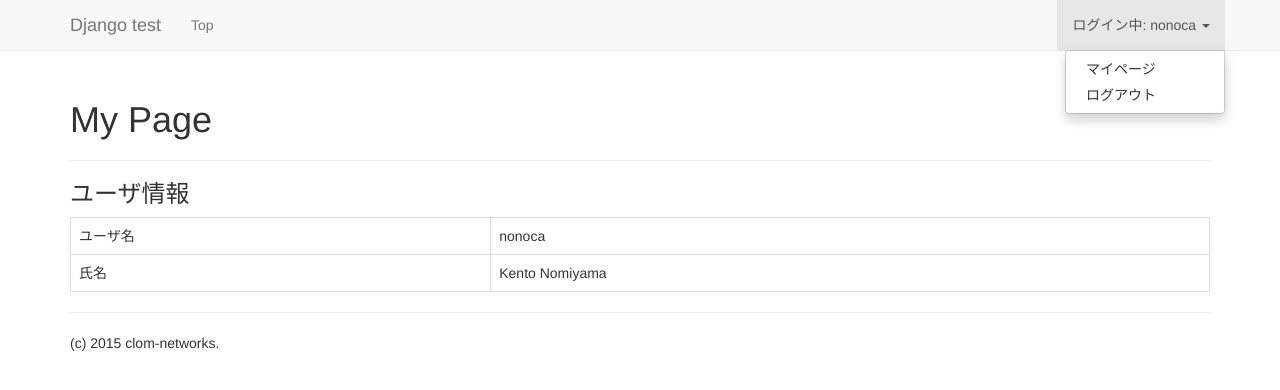
After one commit to clom/django-wiki, a Django app: page /mypage/ in a window 1280 px wide, after a click that opens the changed part. The commit adds this page. Shown: the top 390 px of the page. Run offline with Django 3.2, Linux system fonts and the light colour scheme; a user stored in the database is signed in; some libraries are stand-ins or nearby versions.

Commit message:
login, logout システムを実装

```diff
--- a/templates/base.html
+++ b/templates/base.html
@@ -39,9 +39,21 @@
                     <li><a href="./">Top</a></li>
                 </ul>
                 {% if request.user.is_authenticated %}
-                    <p class="navbar-text navbar-right">現在のログインユーザ: {{ user }}</p>
+                    <ul class="nav navbar-nav navbar-right">
+                        <li>
+                            <a href="#" data-toggle="dropdown">ログイン中: {{ user }}
+                                <span class="caret"></span>
+                            </a>
+                            <ul class="dropdown-menu">
+                                <li><a href="/mypage/">マイページ</a></li>
+                                <li><a href="/logout/">ログアウト</a></li>
+                            </ul>
+                        </li>
+                    </ul>
                 {% else %}
-                    <p class="navbar-text navbar-right">ログインしていません</p>
+                    <button class="btn btn-info btn-sm navbar-btn navbar-right" onclick="location.href='/login/'">ログイン
+                    </button>
+
                 {% endif %}
             </div>
         </div>
--- a/templates/logout.html
+++ b/templates/logout.html
@@ -1,6 +1,8 @@
 {% extends "base.html" %}
-
+{% block extrahead %}
+    <meta  http-equiv="refresh" content="3;URL=/">
+{% endblock extrahead %}
 
 {% block content %}
-
+    <h3 class="page-header">ログアウトしました</h3>
 {% endblock content %}
--- /dev/null
+++ b/templates/mypage.html
@@ -0,0 +1,19 @@
+{% extends "base.html" %}
+
+{% block content %}
+    <h1>My Page</h1>
+    <hr>
+    <h3>ユーザ情報</h3>
+    <table class="table table-bordered">
+        <tbody>
+        <tr>
+            <td>ユーザ名</td>
+            <td>{{ user }}</td>
+        </tr>
+        <tr>
+            <td>氏名</td>
+            <td>{{ user.get_full_name|default:user.username }}</td>
+        </tr>
+        </tbody>
+    </table>
+{% endblock content %}
--- a/tomori/settings.py
+++ b/tomori/settings.py
@@ -104,3 +104,6 @@ STATIC_URL = '/static/'
 STATICFILES_DIRS = (
     os.path.join(BASE_DIR, "tomori/../static"),
 )
+
+LOGIN_URL = '/login'
+LOGIN_REDIRECT_URL = '/'
--- a/tomori/urls.py
+++ b/tomori/urls.py
@@ -19,5 +19,8 @@ from tomori.views import *
 
 urlpatterns = [
     url(r'^admin/', include(admin.site.urls)),
+    url(r'^login/$', 'django.contrib.auth.views.login', {'template_name': 'login.html'}),
+    url(r'^logout/$', 'django.contrib.auth.views.logout', {'template_name': 'logout.html'}),
+    url(r'^mypage/$', mypage),
     url(r'^$', index)
 ]
--- a/tomori/views.py
+++ b/tomori/views.py
@@ -1,12 +1,11 @@
 from django.shortcuts import render_to_response
 from django.template import RequestContext
-from tomori.forms import *
+from django.contrib.auth.decorators import login_required
 
 
 def index(request):
     return render_to_response('index.html', context_instance=RequestContext(request))
 
-
-def login(request):
-    f = LoginForm()
-    return render_to_response('login.html', {'SIGN_IN': f}, context_instance=RequestContext(request))
+@login_required
+def mypage(request):
+    return render_to_response('mypage.html', context_instance=RequestContext(request))
```
Also changed, not shown: templates/login.html (+21 -3 lines), db.sqlite3.
